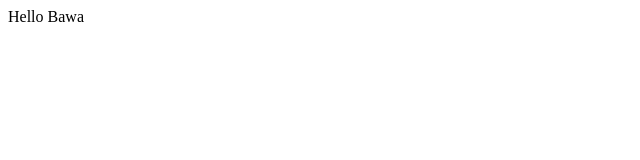
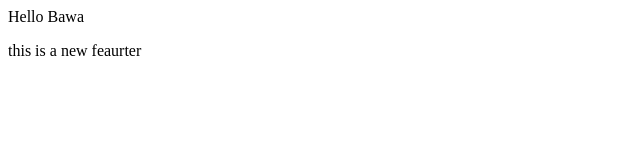
Before and after one commit to coderx04/Stock-screener-phase-1, a plain HTML site: page index.HTML in a window 1280 px wide. Shown: the whole page, without its empty margins (0-640 px from the left). Drawn offline with Linux system fonts and the light colour scheme.

Commit message:
add new f

```diff
--- a/index.HTML
+++ b/index.HTML
@@ -1 +1,2 @@
 <p> Hello Bawa</p>
+<h> this is a new feaurter</h>
```
